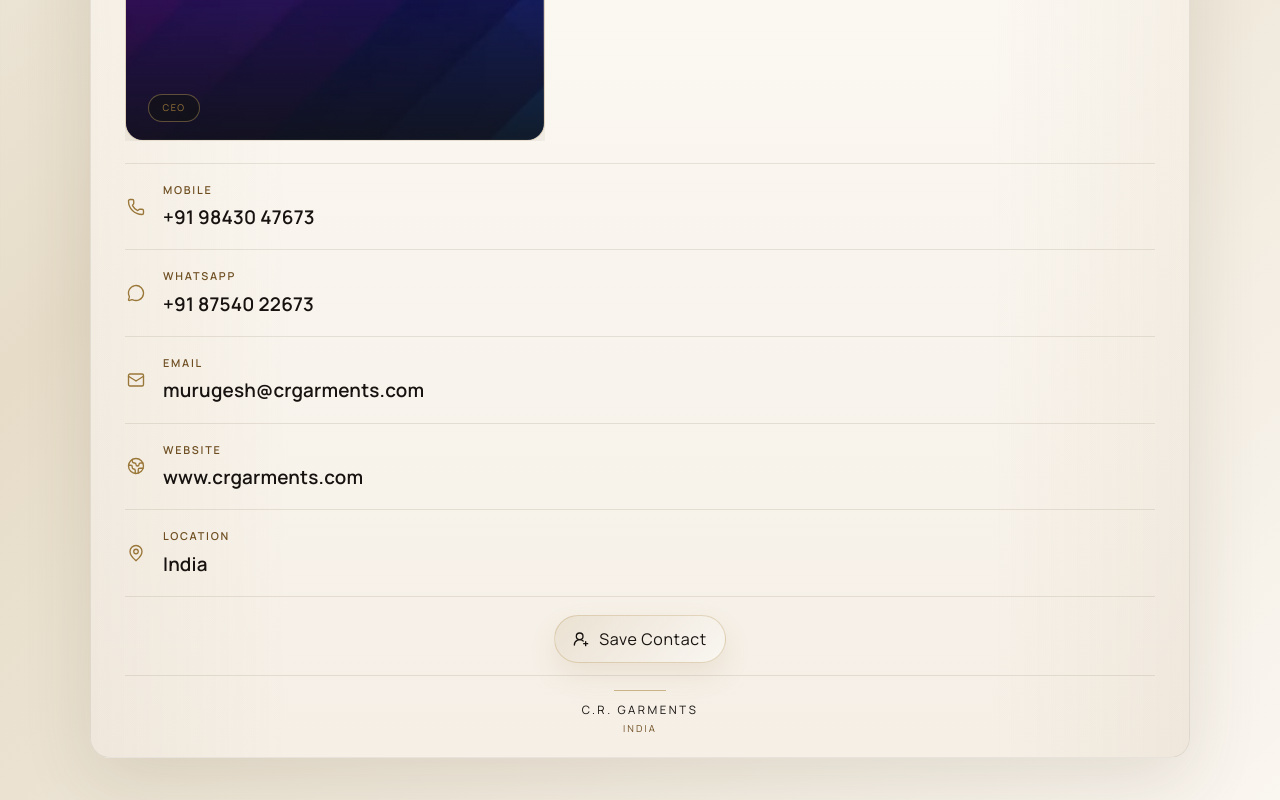
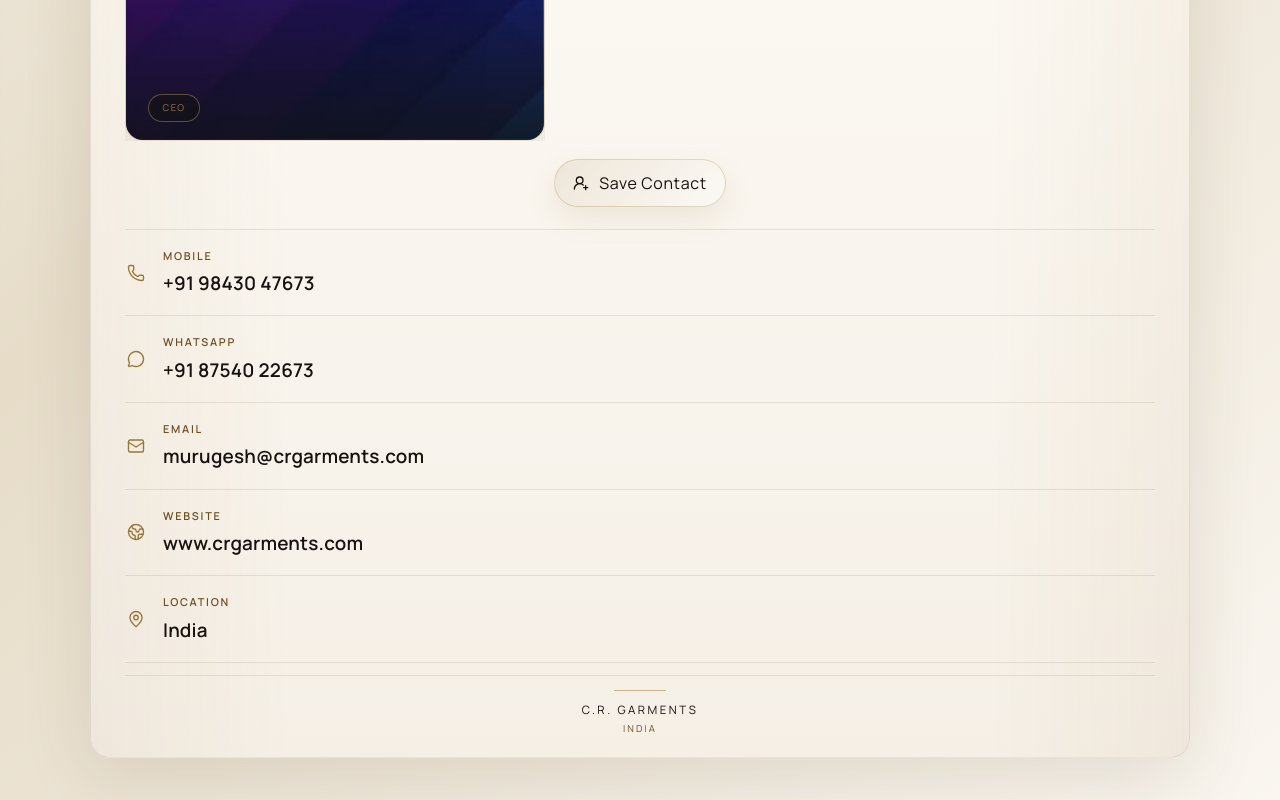
Before and after one commit to Ramchi0/cr-garments-murugesh, a React (Vite) app: page / in a window 1280 px wide. Shown: the part 530-1330 px from the top of the page. Built offline with nearby package versions, Linux system fonts and the light colour scheme.

Commit message:
change place

```diff
--- a/src/pages/CEOProfilePage.jsx
+++ b/src/pages/CEOProfilePage.jsx
@@ -10,8 +10,8 @@ export function CEOProfilePage() {
       <div className="profile-card">
         <ExecutiveHeader />
         <CEOProfile />
+        <SaveContactButton />
         <ContactList />
-        <SaveContactButton />
         <Footer />
       </div>
     </main>
```
